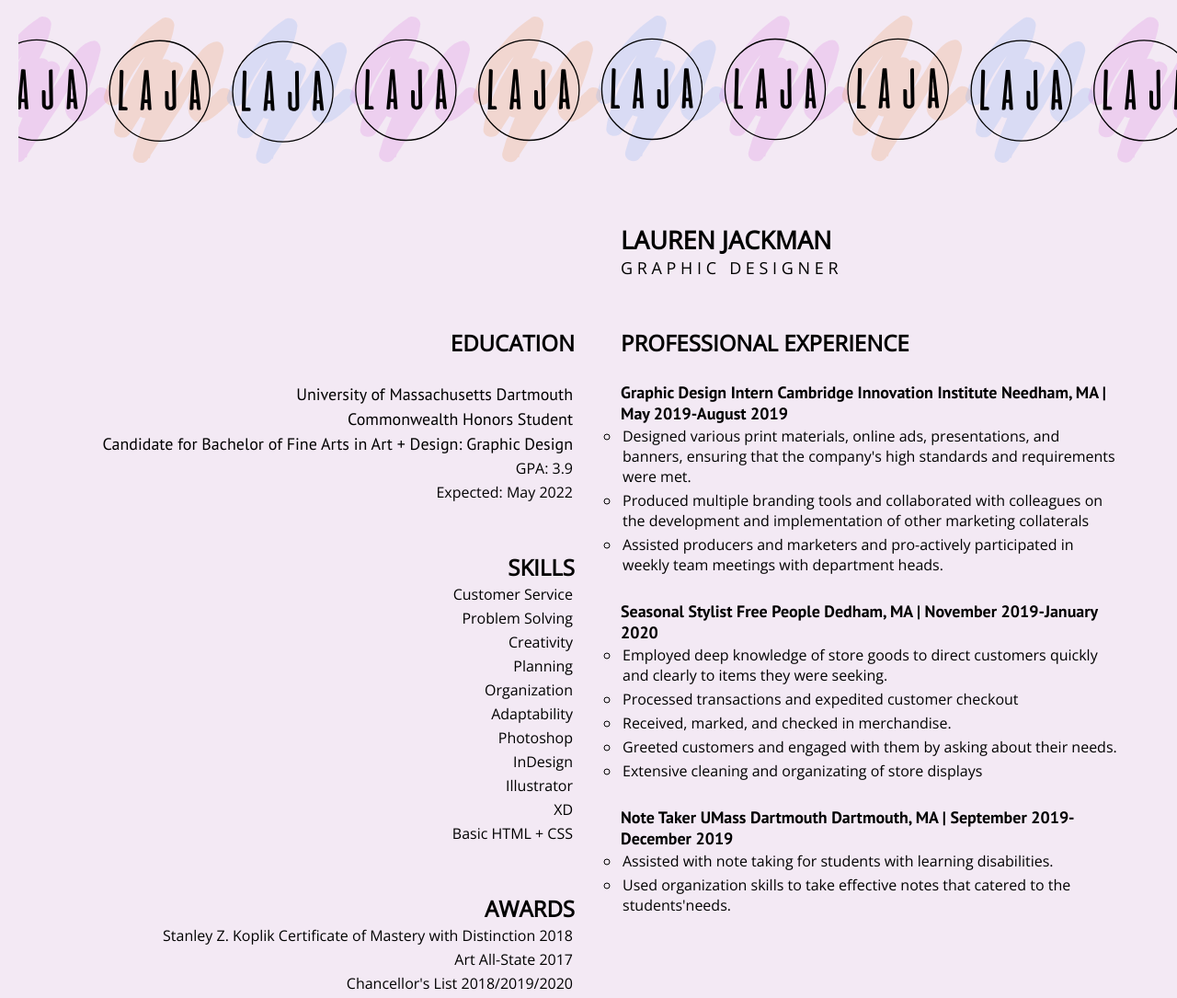
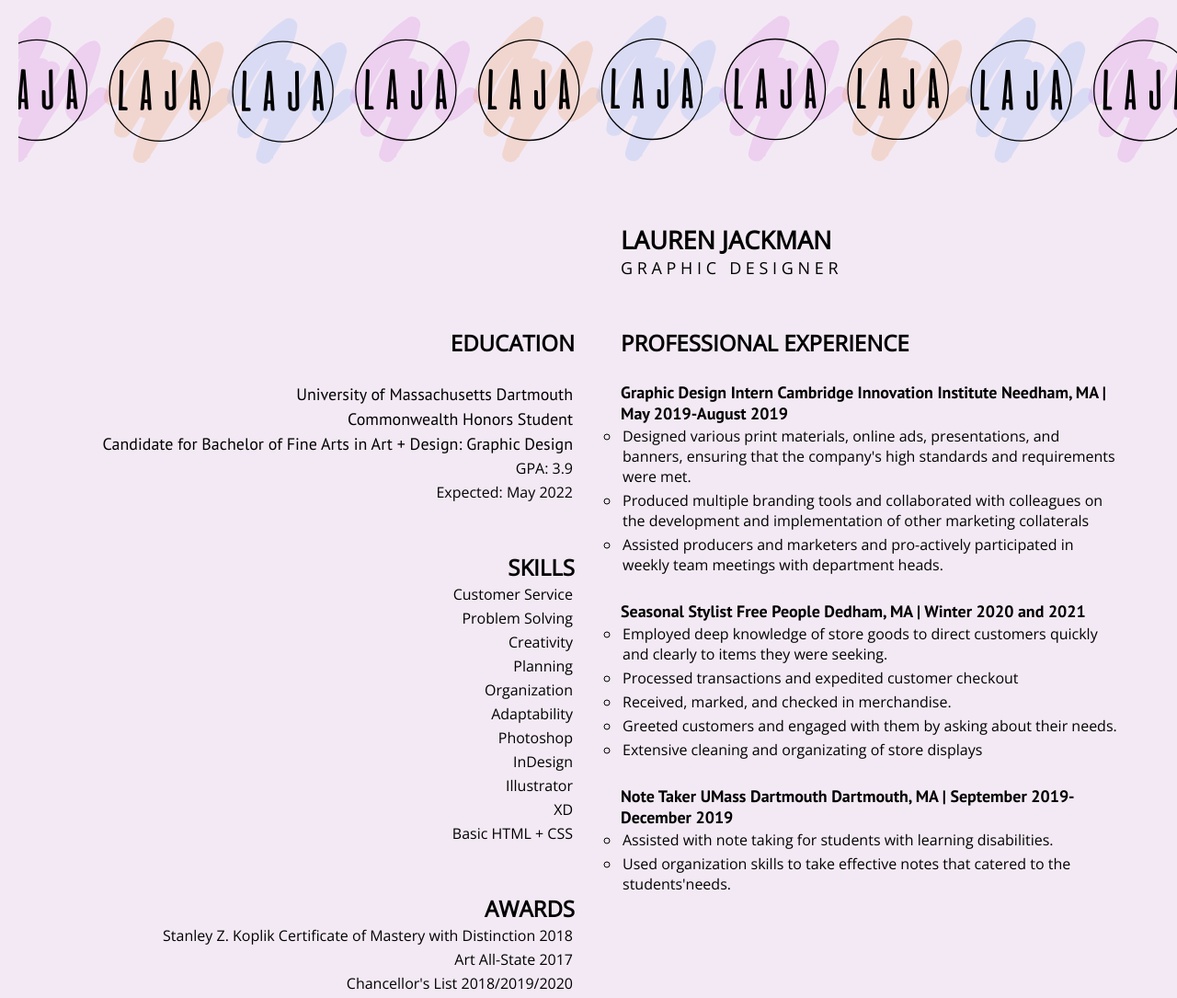
Before and after one commit to laurenjackman/resume, a plain HTML site: page index.html in a window 1280 px wide. Shown: the top 1085 px of the page at 92% size. Drawn offline with nearby package versions, Linux system fonts and the light colour scheme.

Commit message:
Update index.html

```diff
--- a/index.html
+++ b/index.html
@@ -103,7 +103,7 @@
                 </h4>
                 <br>
                 <h3>Seasonal Stylist
-                    Free People Dedham, MA | November 2019-January 2020</h3>
+                    Free People Dedham, MA | Winter 2020 and 2021</h3>
                     <h4>
                         <ol>
                             <li>Employed deep knowledge of store goods to direct customers quickly and clearly to items they were seeking.</li>
```
